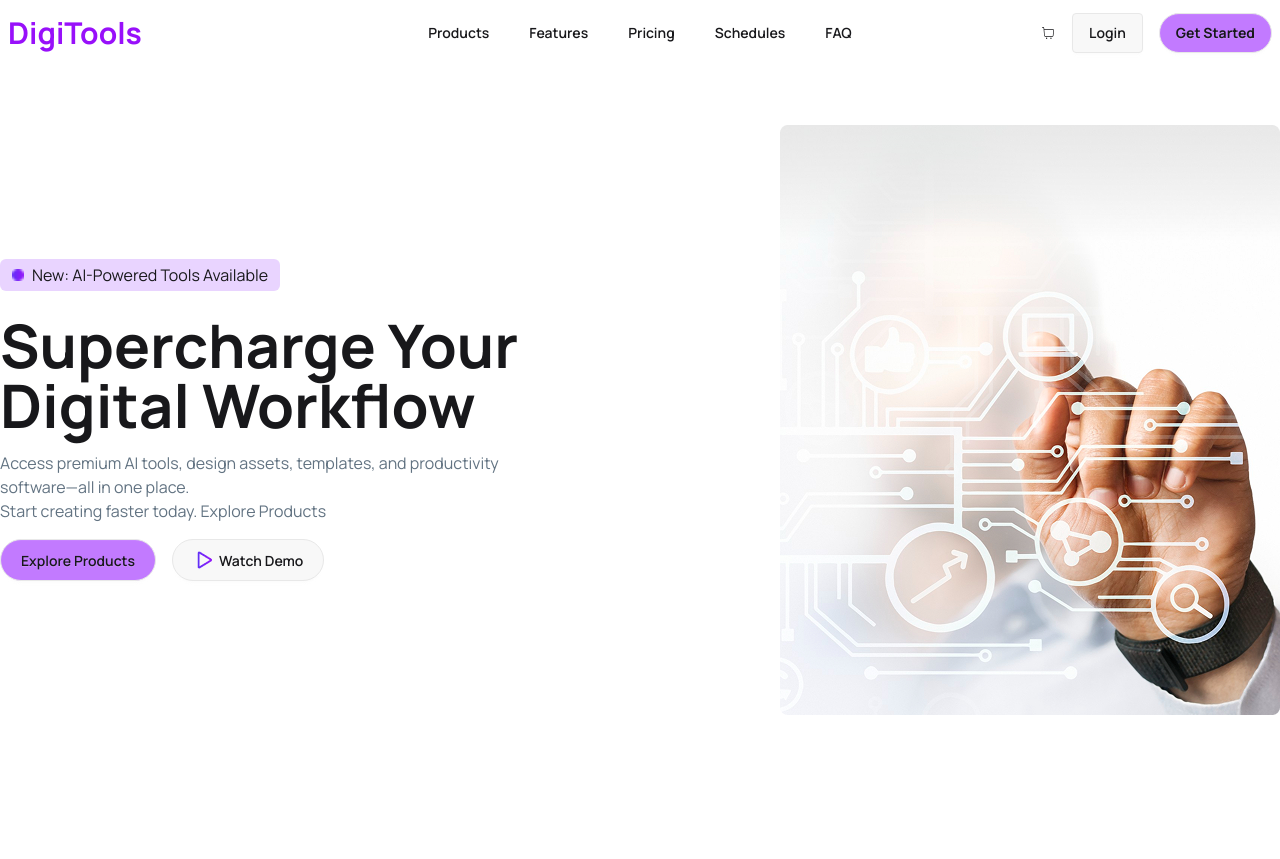
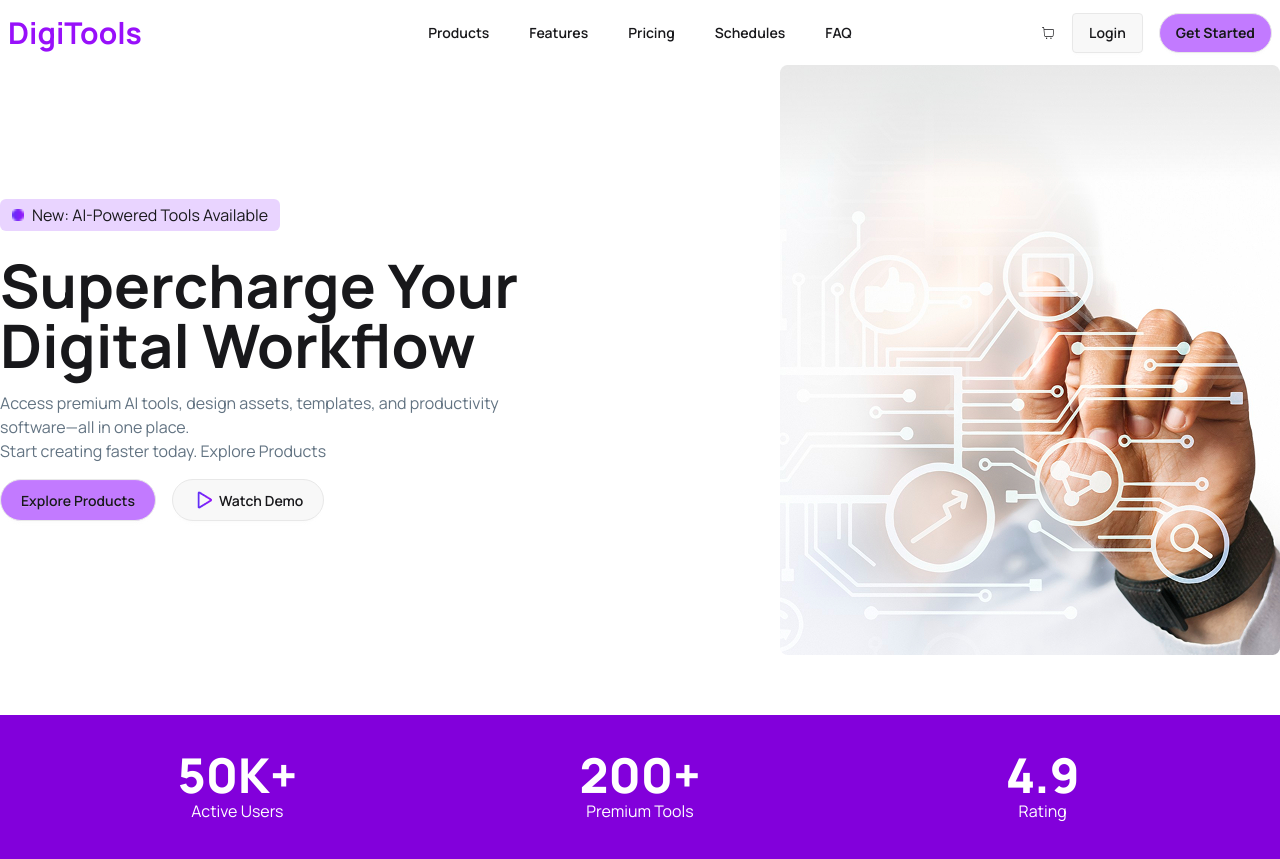
Before and after one commit to parvezmahmudlalin/DigiTools-Platform, a React (Vite) app: page / in a window 1280 px wide. Before the commit the page ends 800 px from the top, so only its background shows below. Built offline with nearby package versions, Linux system fonts and the light colour scheme.

Commit message:
Badge components adde

```diff
--- a/src/App.jsx
+++ b/src/App.jsx
@@ -3,6 +3,7 @@ import './App.css'
 import React from 'react';
 import Navbar from './Components/Navbar/Navbar';
 import Banner from './Components/Banner/Banner';
+import Badge from './Components/Badge/Badge';
 
 
 
@@ -11,6 +12,7 @@ const App = () => {
     <div>
       <Navbar/>
       <Banner/>
+      <Badge/>
     </div>
   );
 };
--- /dev/null
+++ b/src/Components/Badge/Badge.jsx
@@ -0,0 +1,27 @@
+
+import React from 'react';
+
+const Badge = () => {
+  return (
+
+     <div className='bg-purple-700 p-9 grid grid-cols-3 items-center justify-evenly text-center mt-15'>
+      <div >
+        <h1 className='font-extrabold text-5xl text-white'>50K+</h1>
+        <p className='text-white items'>Active Users</p>
+      </div>
+
+      <div >
+        <h1 className='font-extrabold text-5xl text-white'>200+</h1>
+        <p className='text-white items'>Premium Tools</p>
+      </div>
+
+      <div >
+        <h1 className='font-extrabold text-5xl text-white'>4.9</h1>
+        <p className='text-white items'>Rating</p>
+      </div>
+    </div>
+
+  );
+};
+
+export default Badge;
--- a/src/Components/Banner/Banner.jsx
+++ b/src/Components/Banner/Banner.jsx
@@ -6,7 +6,7 @@ import BannerImg from '../../assets/products/banner.png';
 
 const Banner = () => {
   return (
-    <div className='container mx-auto flex mt-15 justify-between '>
+    <div className='container mx-auto flex flex-col lg:flex-row gap-10 items-center justify-between'>
       <div className='my-auto'>
          <div className='inline-flex gap-2 items-center bg-purple-200 px-3 py-1 rounded-md  '>
           <img className='w-3 h-3' src={Rectangle} alt="" />
```
